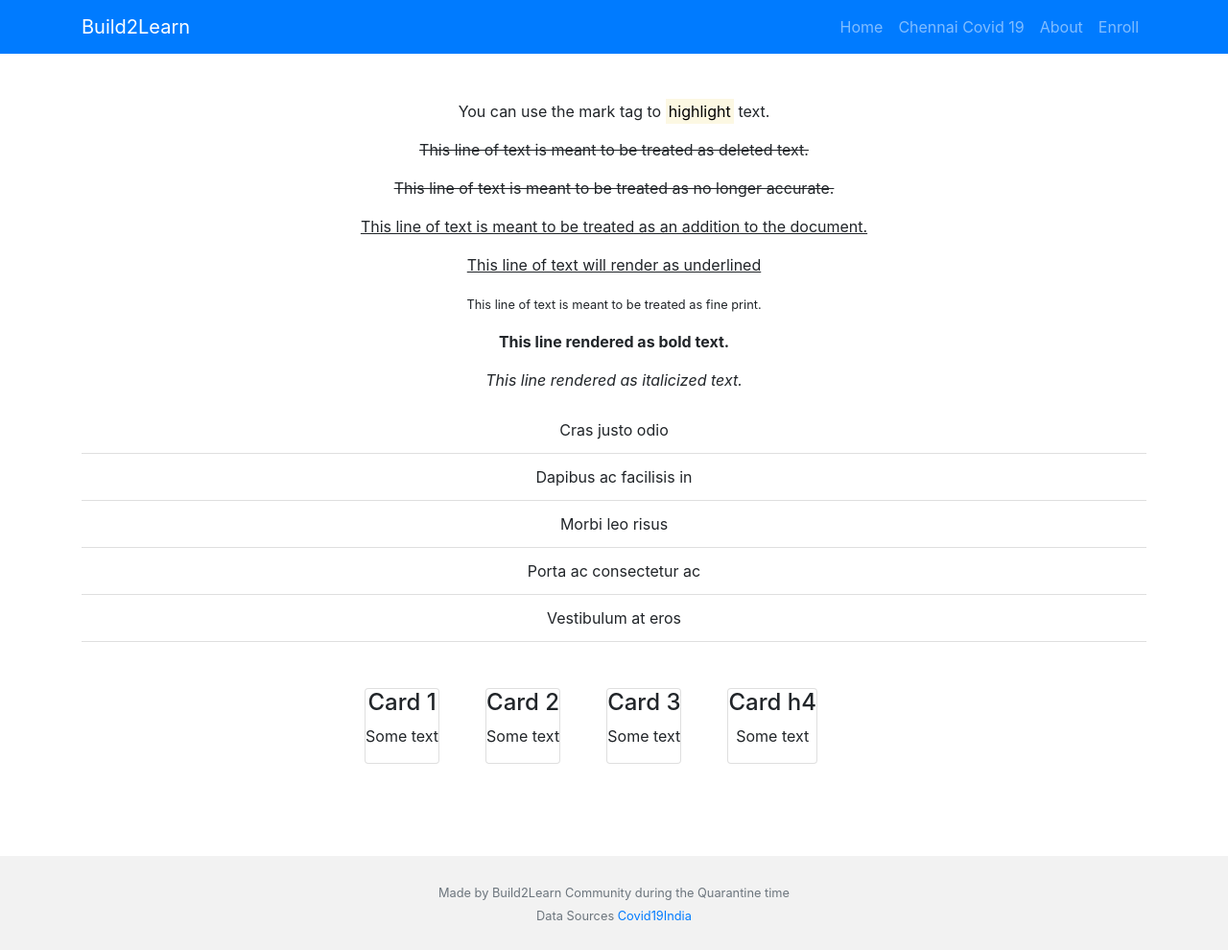
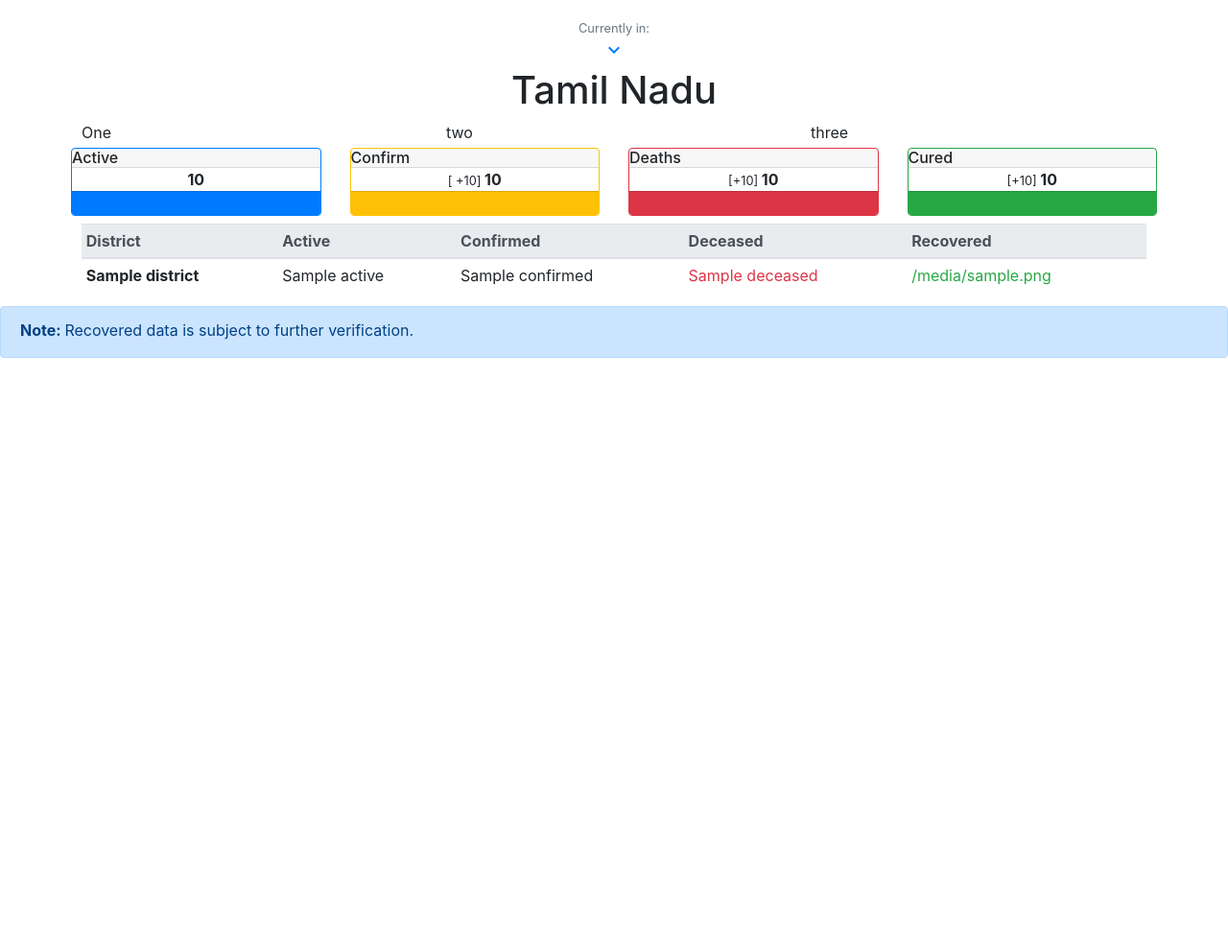
Before and after one commit to imranakbarin/Build2Learn, a Flask app: page /test in a window 1280 px wide. Shown: the whole page at 96% size. After the commit the page ends 373 px from the top, so only its background shows below. Run offline with Flask 2, Linux system fonts and the light colour scheme; tables that the repository leaves empty hold one stand-in row (values such as "Sample post"); a database or web service that is not in the repository returns one stand-in record (values such as "Sample title"); data that the repository does not hold is empty; some libraries are stand-ins or nearby versions.

Commit message:
read me changes

```diff
--- a/app.py
+++ b/app.py
@@ -71,7 +71,14 @@ def static_from_root():
 #A tiny page with Stayhome message
 @app.route("/test")
 def test():
-    return render_template('hello_there.html')
+    list_states = lines
+    totaldictionary = {}
+    get_state = request.args.get('state', default='Tamil Nadu')
+    covid19 =  covid(get_state,None)
+    data = covid19.getStateData()["districtData"]
+    totaldictionary = covid19.totalstats(data)
+    return render_template("hello_there.html", Statedata = data, State = get_state, totalstats = totaldictionary, Statelist = list_states)
+
 
 
 if __name__ == "__main__":
--- a/templates/hello_there.html
+++ b/templates/hello_there.html
@@ -1,65 +1,145 @@
- {% extends "layout.html" %}
- {% block title %}
-     Testing Card Layout
-        {% endblock %}
-        {% block content %}
+<!doctype html>
+<html lang="en">
+  <head>
+    <!-- Required meta tags -->
+    <meta charset="utf-8">
+    <meta name="viewport" content="width=device-width, initial-scale=1, shrink-to-fit=no">
 
-        <br><br>
+    <!-- Bootstrap CSS -->
+    <link rel="stylesheet" href="https://maxcdn.bootstrapcdn.com/bootstrap/4.0.0/css/bootstrap.min.css" integrity="sha384-Gn5384xqQ1aoWXA+058RXPxPg6fy4IWvTNh0E263XmFcJlSAwiGgFAW/dAiS6JXm" crossorigin="anonymous">
+    <link rel="stylesheet" href="https://fonts.googleapis.com/icon?family=Material+Icons">
+<style>
+.selector-for-some-widget {
+  box-sizing: content-box;
+}
+</style>
+   </head>
 
+   <body>
 
-<p>You can use the mark tag to <mark>highlight</mark> text.</p>
-<p><del>This line of text is meant to be treated as deleted text.</del></p>
-<p><s>This line of text is meant to be treated as no longer accurate.</s></p>
-<p><ins>This line of text is meant to be treated as an addition to the document.</ins></p>
-<p><u>This line of text will render as underlined</u></p>
-<p><small>This line of text is meant to be treated as fine print.</small></p>
-<p><strong>This line rendered as bold text.</strong></p>
-<p><em>This line rendered as italicized text.</em></p>
+      <div class="dropdown text-center">
+			<p class="text-center pt-3 mb-0"><small class="text-muted">Currently in:</small></p>
+			<a class="mb-0 p-0 dropdown-btn text-primary" data-toggle='dropdown'><i class="material-icons">expand_more</i></a>
+			<div class="dropdown-menu scrollable-menu dd-h">
+				<a class="dropdown-item" href="?state=Tamil Nadu">Tamil Nadu</a>
+				<div class="dropdown-divider"></div>
+			    {% for drop_state in Statelist %}
+			    <a class="dropdown-item" href="?state={{ drop_state }}">{{ drop_state }}</a>
+			    {% endfor %}
+			</div>
+		</div>
 
+  		<!-- current country -->
 
-<ul class="list-group list-group-flush">
-  <li class="list-group-item">Cras justo odio</li>
-  <li class="list-group-item">Dapibus ac facilisis in</li>
-  <li class="list-group-item">Morbi leo risus</li>
-  <li class="list-group-item">Porta ac consectetur ac</li>
-  <li class="list-group-item">Vestibulum at eros</li>
-</ul>
+<h1 class="text-center">{{State}}</h1>
 
+ <!--   <div class="row h-2">
+   <div class="col-sm-12 my-auto">
+     <div class="card mb-2">Active {{totalstats['active']}} || Confirmed {{totalstats['confirmed']}} ||
+     Deceased {{totalstats['deceased']}}  || Recovered {{totalstats['recovered']}}</div>
+     </div>
+</div> -->
 
-<div class="container p-5" >
- <div class="row justify-content-md-center" >
-  <div class="column mr-5">
-    <div class="card">
-      <h4>Card 1</h4>
-      <p>Some text</p>
-
+<div class="container">
+  <div class="row">
+    <div class="col-sm">
+      One
     </div>
-  </div>
-
-  <div class="column mr-5">
-    <div class="card">
-      <h4>Card 2</h4>
-      <p>Some text</p>
-
+    <div class="col-sm">
+      two
     </div>
-  </div>
-
-  <div class="column mr-5">
-    <div class="card">
-      <h4>Card 3</h4>
-      <p>Some text</p>
-
-    </div>
-  </div>
-
-  <div class="column mr-5">
-    <div class="card">
-      <h4>Card h4</h4>
-      <p>Some text</p>
-
+    <div class="col-sm">
+      three
     </div>
   </div>
 </div>
+
+<div class="container p-1">
+<div class="row mb-1">
+   <div class="col-3 mr-0">
+      <div class="card border-primary">
+      <h6 class="card-header p-0">Active</h6>
+    <div class="card-text text-center"> <b>  {{totalstats['active']}}</b> </div>
+    <div class="card-footer bg-primary"></div>
+     </div>
+   </div>
+
+   <!-- <p><small><i class="material-icons">arrow_upward</i>{{totalstats['deltaconfirmed']}}</small></p> -->
+    <div class="col-3 mr-0">
+      <div class="card card-block border-warning">
+      <h6 class="card-header p-0">Confirm</h6>
+{% if totalstats['deltaconfirmed'] > 0 %}
+      <div class="card-text text-center"><small>[ +{{totalstats['deltaconfirmed']}}] </small> <b>  {{totalstats['confirmed']}} </b> </div>
+{% else %}
+     <div class="card-text text-center"> <b>    {{totalstats['confirmed']}} </b></div>
+{% endif %}
+<div class="card-footer bg-warning"></div>
+
+      </div>
+   </div>
+    <div class="col-3 mr-0">
+      <div class="card card-block border-danger">
+      <h6 class="card-header p-0">Deaths</h6>
+      {% if totalstats['deltadeceased'] > 0 %}
+        <div class="card-text text-center"><small>[+{{totalstats['deltadeceased']}}]  </small>
+    <b> {{totalstats['deceased']}} </b> </div>
+      {% else %}
+      <div class="card-text text-center"><b>    {{totalstats['deceased']}} </b></div>
+      {% endif %}
+      <div class="card-footer bg-danger"></div>
+      </div>
+   </div>
+    <div class="col-3 mr-0">
+      <div class="card card-block border-success">
+      <h6 class="card-header p-0">Cured</h6>
+       {% if totalstats['deltarecovered'] > 0 %}
+        <div class="card-text text-center"><small> [+{{totalstats['deltarecovered']}}] </small>
+    <b> {{totalstats['recovered']}} </b> </div>
+       {% else %}
+     <div class="card-text text-center"> <b>    {{totalstats['recovered']}} </b></div>
+{% endif %}
+<div class="card-footer bg-success"></div>
+
+      </div>
+   </div>
 </div>
+</div>
+<div class="container">
+<div class="table-responsive">
+<table class="table table-hover table-sm">
+  <thead class="thead-light">
+    <tr>
+      <th scope="col">District</th>
+      <th scope="col">Active</th>
+      <th scope="col">Confirmed</th>
+      <th scope="col">Deceased</th>
+      <th scope="col">Recovered</th>
+    </tr>
+  </thead>
+  <tbody>
+  {% for District in Statedata %}
+  {% set Dataval = District %}
+      <tr>
+      <th scope="row" class="text-sm-left">{{District}}</th>
+      <td>{{Statedata[District]['active']}}</td>
+      <td>{{Statedata[District]['confirmed']}}</td>
+      <td class="text-danger">{{Statedata[District]['deceased']}}</td>
+      <td class="text-success">{{Statedata[District]['recovered']}}</td>
+       </tr>
+     {% endfor %}
 
-        {% endblock %}
+   </tbody>
+ </table>
+</div>
+</div>
+		<div class="alert alert-primary pb-0 align-left" role="alert">
+		  <p><strong>Note: </strong>Recovered data is subject to further verification.</p>
+		</div>
+
+    <!-- Optional JavaScript -->
+    <!-- jQuery first, then Popper.js, then Bootstrap JS -->
+    <script src="https://code.jquery.com/jquery-3.2.1.slim.min.js" integrity="sha384-KJ3o2DKtIkvYIK3UENzmM7KCkRr/rE9/Qpg6aAZGJwFDMVNA/GpGFF93hXpG5KkN" crossorigin="anonymous"></script>
+    <script src="https://cdnjs.cloudflare.com/ajax/libs/popper.js/1.12.9/umd/popper.min.js" integrity="sha384-ApNbgh9B+Y1QKtv3Rn7W3mgPxhU9K/ScQsAP7hUibX39j7fakFPskvXusvfa0b4Q" crossorigin="anonymous"></script>
+    <script src="https://maxcdn.bootstrapcdn.com/bootstrap/4.0.0/js/bootstrap.min.js" integrity="sha384-JZR6Spejh4U02d8jOt6vLEHfe/JQGiRRSQQxSfFWpi1MquVdAyjUar5+76PVCmYl" crossorigin="anonymous"></script>
+  </body>
+</html>
```
Also changed, not shown: README.md, cache.sqlite.
